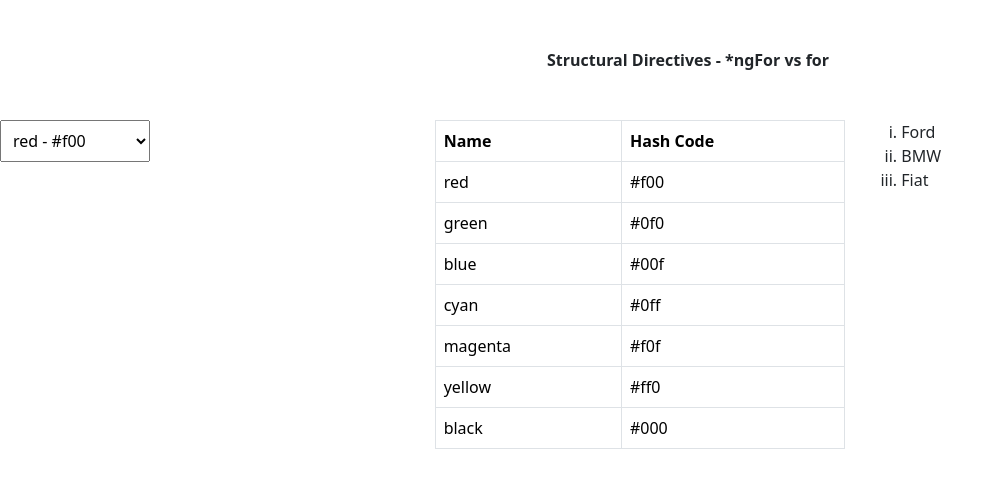
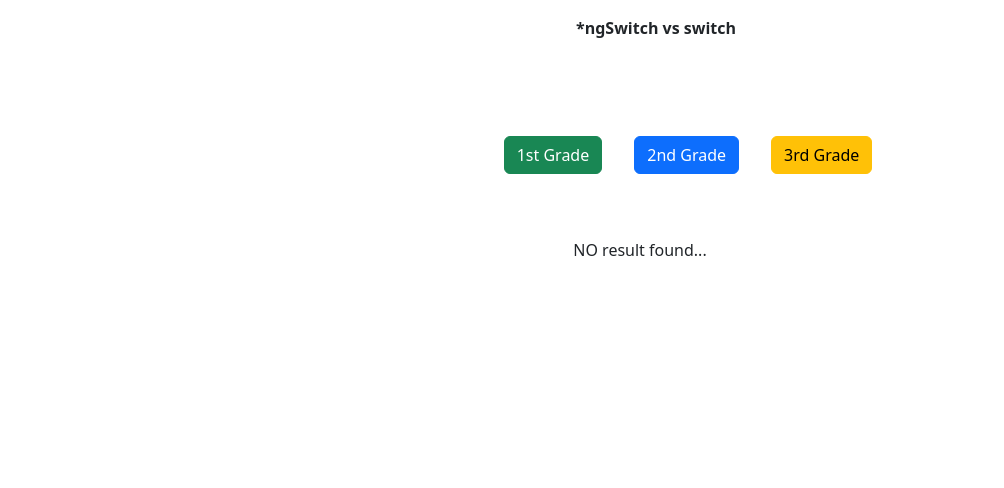
Before and after one commit to charanmurugan/angular-learning, an Angular app: page / in a window 1280 px wide. Shown: the top 488 px of the page, without its empty margins (0-1004 px from the left). Built offline with nearby package versions, Linux system fonts and the light colour scheme.

Commit message:
*ngSwith vs @switch

```diff
--- a/src/app/app.component.html
+++ b/src/app/app.component.html
@@ -1,5 +1,6 @@
 <!-- <app-user></app-user> -->
 <!-- <app-data-binding></app-data-binding> -->
 <!-- <app-structural-directives-ng-if-vs-if></app-structural-directives-ng-if-vs-if> -->
-<app-structural-directives-ng-for-vs-for></app-structural-directives-ng-for-vs-for>
+<!-- <app-structural-directives-ng-for-vs-for></app-structural-directives-ng-for-vs-for> -->
+<app-ngswitch-vs-switch></app-ngswitch-vs-switch>
 <router-outlet />
--- a/src/app/app.component.ts
+++ b/src/app/app.component.ts
@@ -1,11 +1,10 @@
 import { Component } from '@angular/core';
 import { RouterOutlet } from '@angular/router';
-import { StructuralDirectivesNgIfVsIfComponent } from "./structural-directives-ng-if-vs-if/structural-directives-ng-if-vs-if.component";
-import { StructuralDirectivesNgForVsForComponent } from "./structural-directives-ng-for-vs-for/structural-directives-ng-for-vs-for.component";
+import { NgswitchVsSwitchComponent } from "./ngswitch-vs-switch/ngswitch-vs-switch.component";
 
 @Component({
   selector: 'app-root',
-  imports: [RouterOutlet, StructuralDirectivesNgIfVsIfComponent, StructuralDirectivesNgForVsForComponent],
+  imports: [RouterOutlet,  NgswitchVsSwitchComponent],
   templateUrl: './app.component.html',
   styleUrl: './app.component.scss'
 })
--- /dev/null
+++ b/src/app/ngswitch-vs-switch/ngswitch-vs-switch.component.html
@@ -0,0 +1,30 @@
+<div class="row text-center">
+  <div class="col-14 m-3">
+    <p><b>*ngSwitch vs switch</b></p>
+  </div>
+</div>
+
+<div class="row text-center">
+  <div class="col-12 m-5">
+    <button class="btn btn-success m-3" (click)="set(1)">1st Grade</button>
+    <button class="btn btn-primary  m-3" (click)="set(2)">2nd Grade</button>
+    <button class="btn btn-warning  m-3" (click)="set(3)">3rd Grade</button>
+  </div>
+  <!-- <div [ngSwitch]="grade">
+    <div *ngSwitchCase="1">1st Grade Clicked</div>
+    <div *ngSwitchCase="2">2nd Grade Clicked</div>
+    <div *ngSwitchCase="3">3rd Grade Clicked</div>
+    <div *ngSwitchDefault>Click on the Grade</div>
+  </div> -->
+  @switch (grade) {
+    @case (1) {
+        <div>1st Grade Clicked</div>
+    }@case (2) {
+        <div>2nd Grade Clicked</div>
+    }@case(3){
+        <div>3rd Grade Clicked</div>
+    }@default {
+        <p>NO result found...</p>
+    }
+  }
+</div>
--- /dev/null
+++ b/src/app/ngswitch-vs-switch/ngswitch-vs-switch.component.ts
@@ -0,0 +1,16 @@
+import { CommonModule } from '@angular/common';
+import { Component } from '@angular/core';
+
+@Component({
+  selector: 'app-ngswitch-vs-switch',
+  imports: [CommonModule],
+  templateUrl: './ngswitch-vs-switch.component.html',
+  styleUrl: './ngswitch-vs-switch.component.scss'
+})
+export class NgswitchVsSwitchComponent {
+  grade:number=0;
+
+  set(x:number){
+    this.grade=x;
+  }
+}
```
Also changed, not shown: src/app/ngswitch-vs-switch/ngswitch-vs-switch.component.scss (added), 1 other file (tests, documents, lock files or other folders).
